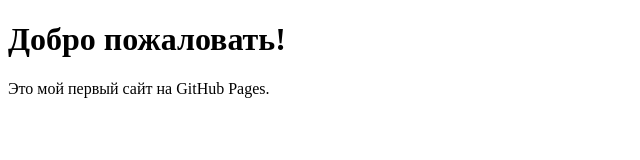
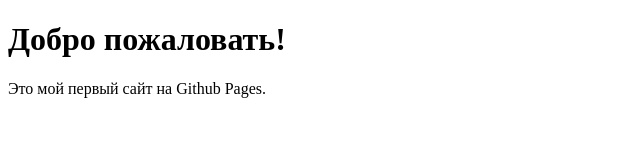
Before and after one commit to natalijasmokova679-by/natalijasmokova679-by.github.io, a plain HTML site: page index.html in a window 1280 px wide. Shown: the full height of the page, 0-640 px from the left. Drawn offline with Linux system fonts and the light colour scheme.

Commit message:
Update index.html

```diff
--- a/index.html
+++ b/index.html
@@ -1,6 +1,9 @@
 <!DOCTYPE html>
 <html>
 <head>
+    <meta charset="UTF-8">
+    <title>Мой сайт</title>
+
     <!-- Meta Pixel Code -->
     <script>
     !function(f,b,e,v,n,t,s)
@@ -18,11 +21,10 @@ fbq('track', 'PageView');
     src="https://www.facebook.com/tr?id=613385024425901&ev=PageView&noscript=1"
     /></noscript>
     <!-- End Meta Pixel Code -->
-    <meta charset="UTF-8">
-    <title>Мой сайт</title>
+
 </head>
 <body>
     <h1>Добро пожаловать!</h1>
-    <p>Это мой первый сайт на GitHub Pages.</p>
+    <p>Это мой первый сайт на Github Pages.</p>
 </body>
 </html>
```
Lines whose indentation alone changed are shown as unchanged.
